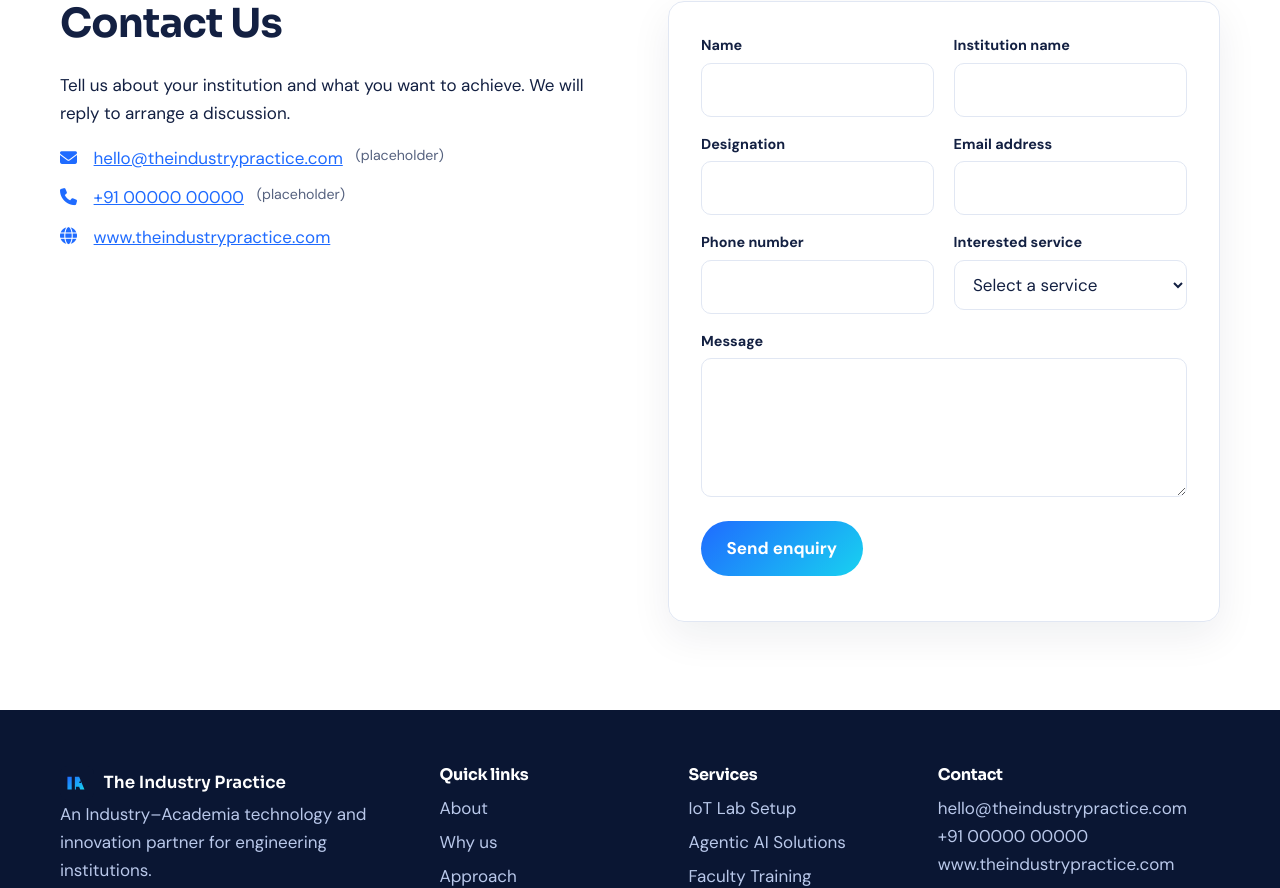
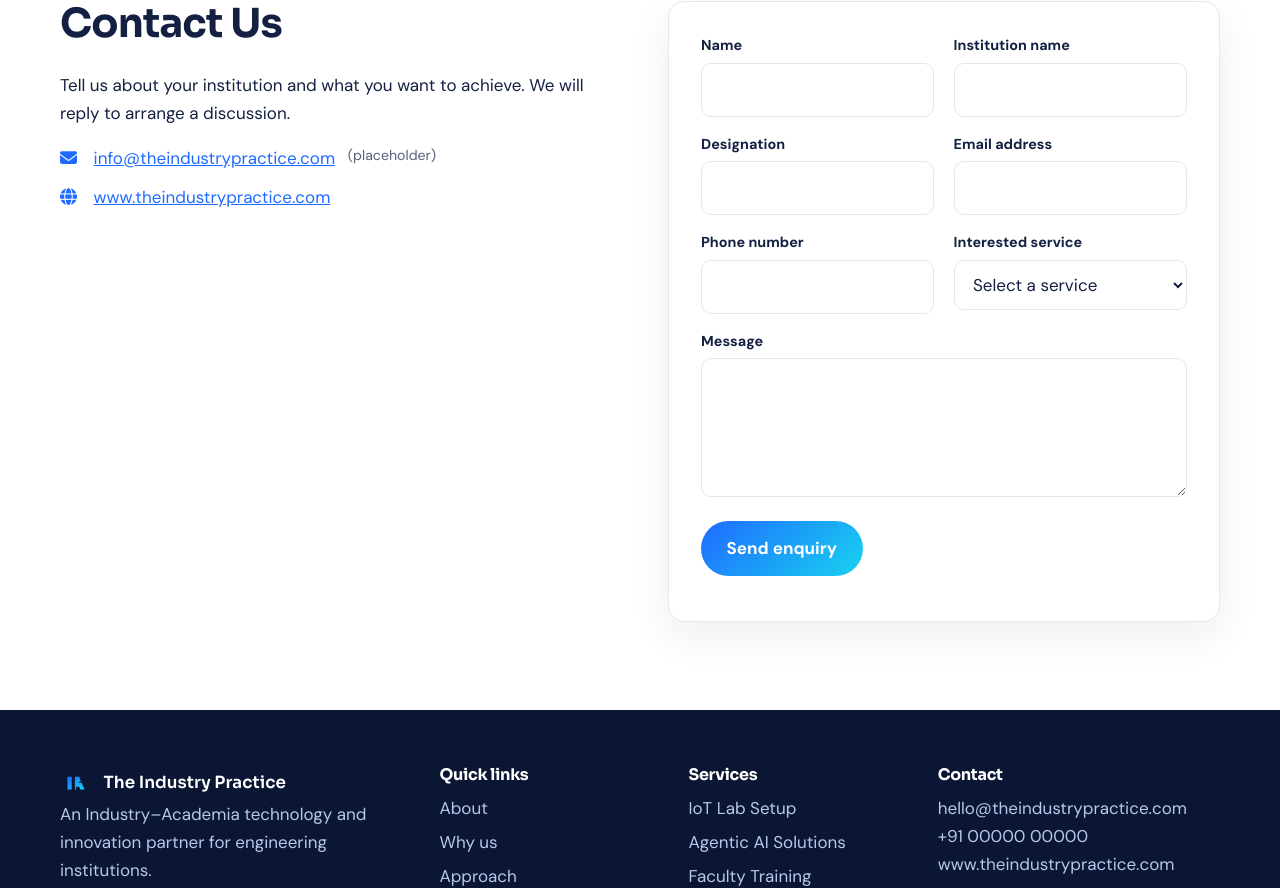
Before and after one commit to kumarncopvtltd-cyber/tip, a plain HTML site: page index.html in a window 1280 px wide. Shown: the part 4767-5655 px from the top of the page. Drawn offline with Linux system fonts and the light colour scheme; files whose address does not match are found by name.

Commit message:
Update index.html
Changed the email

```diff
--- a/index.html
+++ b/index.html
@@ -167,8 +167,8 @@
       <h2>Contact Us</h2>
       <p>Tell us about your institution and what you want to achieve. We will reply to arrange a discussion.</p>
       <ul class="info">
-        <li><i class="fa-solid fa-envelope"></i><a href="mailto:hello@theindustrypractice.com">hello@theindustrypractice.com</a> <small>(placeholder)</small></li>
-        <li><i class="fa-solid fa-phone"></i><a href="tel:+910000000000">+91 00000 00000</a> <small>(placeholder)</small></li>
+        <li><i class="fa-solid fa-envelope"></i><a href="mailto:info@theindustrypractice.com">info@theindustrypractice.com</a> <small>(placeholder)</small></li>
+       <!-- <li><i class="fa-solid fa-phone"></i><a href="tel:+910000000000">+91 00000 00000</a> <small>(placeholder)</small></li> --!>
         <li><i class="fa-solid fa-globe"></i><a href="https://www.theindustrypractice.com">www.theindustrypractice.com</a></li>
       </ul>
     </div>
```
